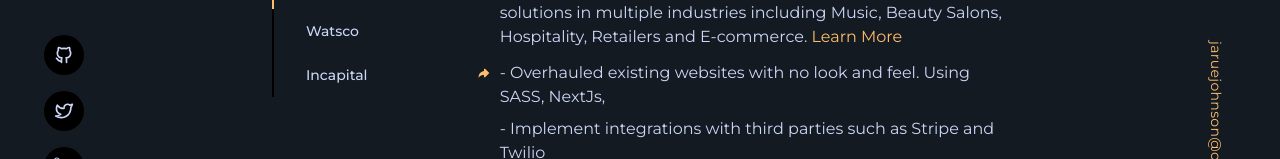
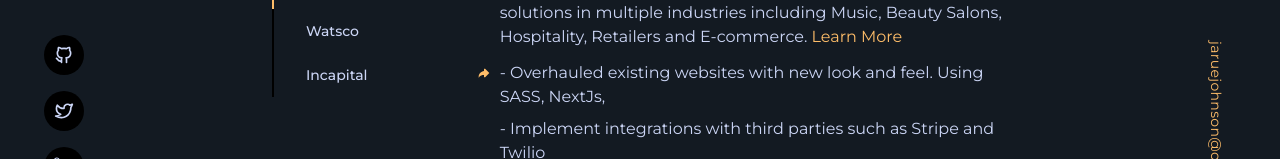
Before and after one commit to jaRue1/jaruejohnson.com, a Next.js app: page / in a window 1280 px wide. Both pictures are taken after a click on the item "Majorlinkx". Shown: the part 413-572 px from the top of the page. Built offline with nearby package versions, Linux system fonts and the light colour scheme.

Commit message:
v3 fixed projects section

```diff
--- a/components/About.tsx
+++ b/components/About.tsx
@@ -67,7 +67,7 @@
               <span className="text-textOrange">
                 <AiFillThunderbolt />
               </span>
-              JavaScript (ES6+)
+              JS (ES6+)
             </li>
             <li className="flex items-center ">
               <span className="text-textOrange">
--- a/components/Jobs/Majorlinkx.tsx
+++ b/components/Jobs/Majorlinkx.tsx
@@ -44,7 +44,7 @@
           </span>
           <span className="flex flex-col gap-2 ">
             <p>
-              - Overhauled existing websites with no look and feel. Using SASS,
+              - Overhauled existing websites with new look and feel. Using SASS,
               NextJs,
             </p>
             <p>
--- a/components/Projects.tsx
+++ b/components/Projects.tsx
@@ -122,7 +122,7 @@
                 <img src="/assets/images/affirmations.png" alt="" />
               </div>
             </a>
-            <div className="w-full xl:w-1/2 flex flex-col gap-6 lgl:justify-between items-end text-right xl:-ml-16 z-10">
+            <div className="w-full xl:w-1/2 flex flex-col gap-6 items-end text-right xl:-ml-16 z-10">
               <p className="font-titleFont text-textOrange text-sm tracking-wide">
                 Feature Project
               </p>
```
